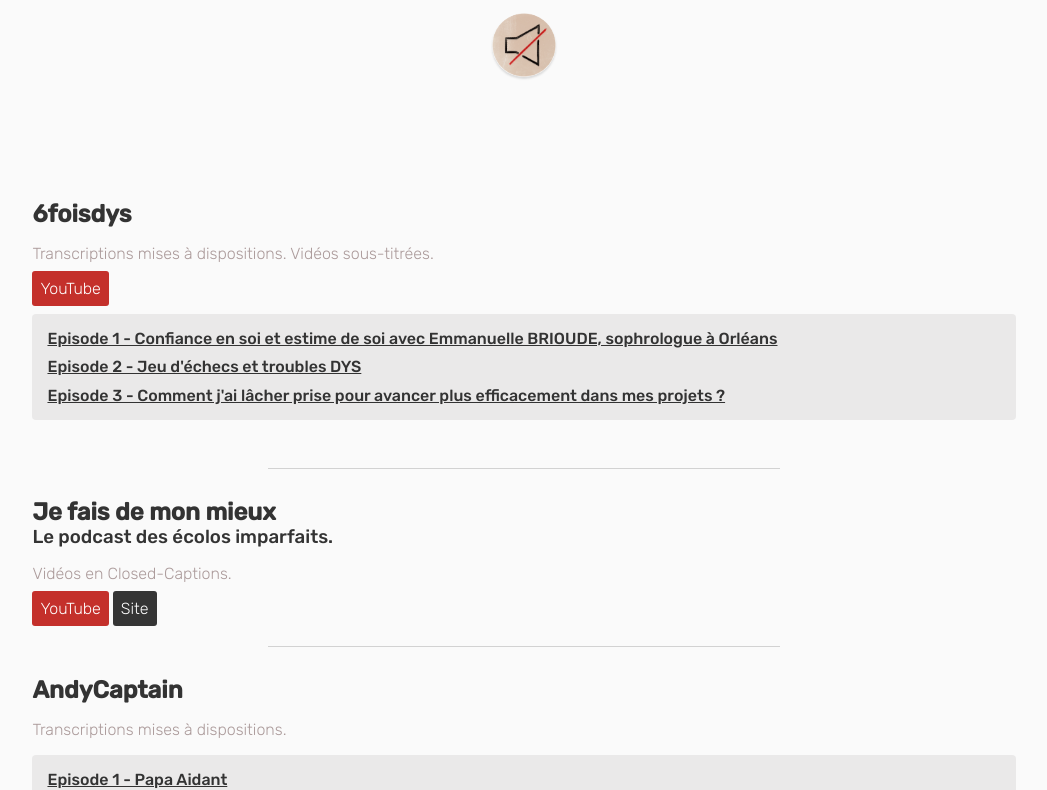
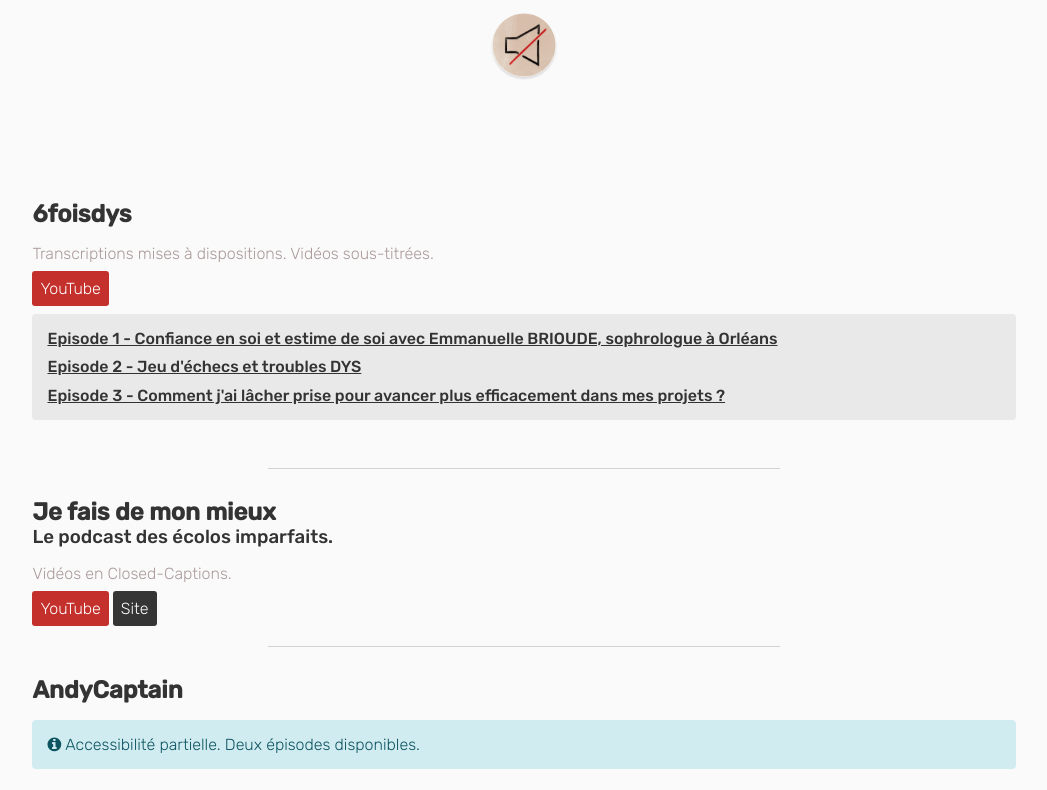
Before and after one commit to alexeal/podcaccessible, an Angular app: page /podcasts in a window 1280 px wide. Shown: the top 790 px of the page, without its empty margins (116-1163 px from the left). Built offline with nearby package versions, Linux system fonts and the light colour scheme.

Commit message:
[ARA][20240402] Quick fixes

```diff
--- a/src/app/podcasts/podcasts.component.html
+++ b/src/app/podcasts/podcasts.component.html
@@ -4,11 +4,11 @@
     <h2 class="title">{{podcast.title}}</h2>
     <h3 class="subtitle">{{podcast.subtitle}}</h3>
     @if (podcast.informationMessage &&
-    podcast.informationMessage.type === 'warning') {
+    podcast.informationMessage.type) {
     <p role="alert" [ngClass]="podcast.informationMessage.type === 'warning' ? 'warning':'info'"
       [title]="podcast.informationMessage.accessDescription">
       <span
-        [ngClass]="podcast.informationMessage.type === 'warning' ? 'icon-attention' : 'icon-info-circled'"></span>podcast.informationMessage.content
+        [ngClass]="podcast.informationMessage.type === 'warning' ? 'icon-attention' : 'icon-info-circled'"></span>  {{podcast.informationMessage.content}}
     </p>
     }
     <p class="main-description">
--- a/tsconfig.json
+++ b/tsconfig.json
@@ -17,6 +17,7 @@
     "target": "ES2022",
     "module": "ES2022",
     "useDefineForClassFields": false,
+    "resolveJsonModule": true,
     "lib": [
       "ES2022",
       "dom"
```
